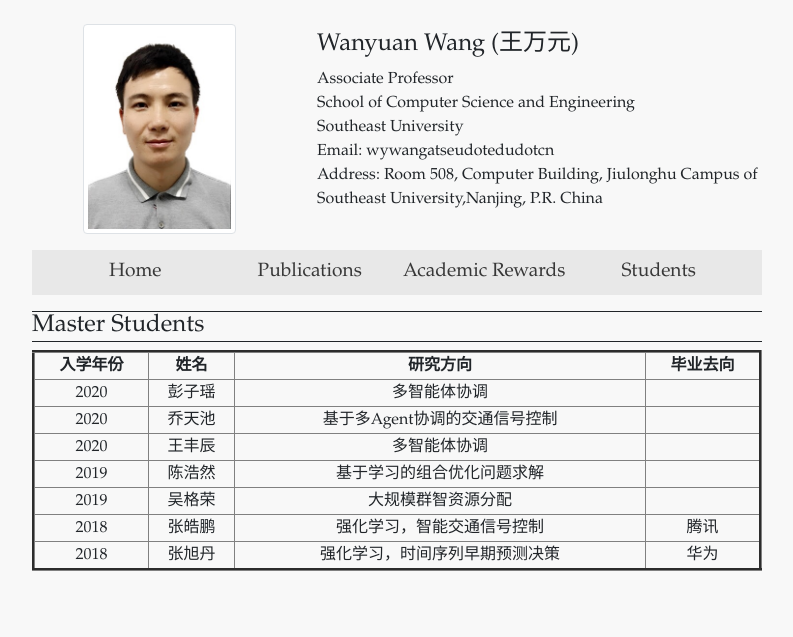
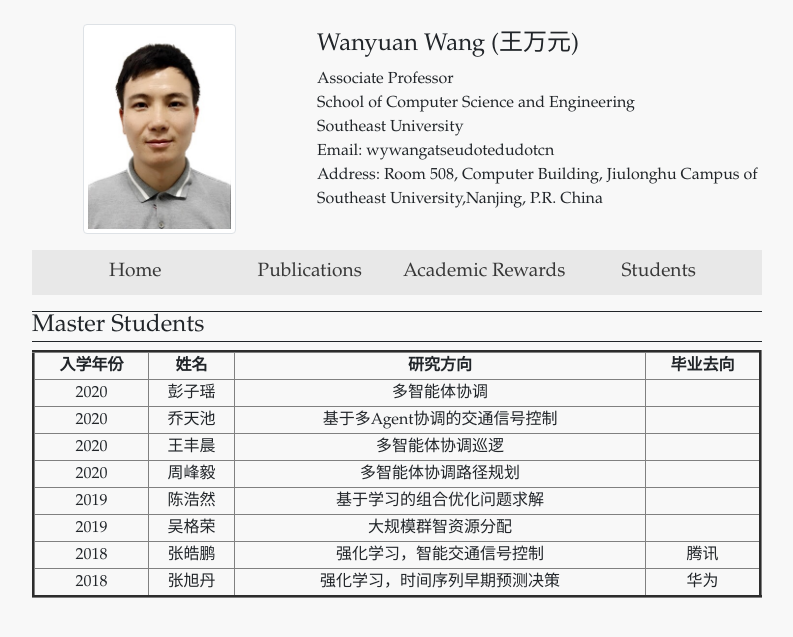
Before and after one commit to wanyuanwang/wanyuanwang.github.io, a Jekyll site: the page built from students.html, in a window 1280 px wide. Shown: the top 637 px of the page, without its empty margins (243-1036 px from the left). Built offline with Jekyll 4.4.1, drawn with Linux system fonts in a browser that asks for light colours.

Commit message:
Update students.html

```diff
--- a/students.html
+++ b/students.html
@@ -25,8 +25,14 @@ layout: default
           </tr>
             <tr align="center">
     	      <td>2020</td>
-              <td>王丰辰</td>
-              <td>多智能体协调</td>
+              <td>王丰晨</td>
+              <td>多智能体协调巡逻</td>
+              <td></td>
+          </tr>
+            <tr align="center">
+    	      <td>2020</td>
+              <td>周峰毅</td>
+              <td>多智能体协调路径规划</td>
               <td></td>
           </tr>
           <tr align="center">
```
